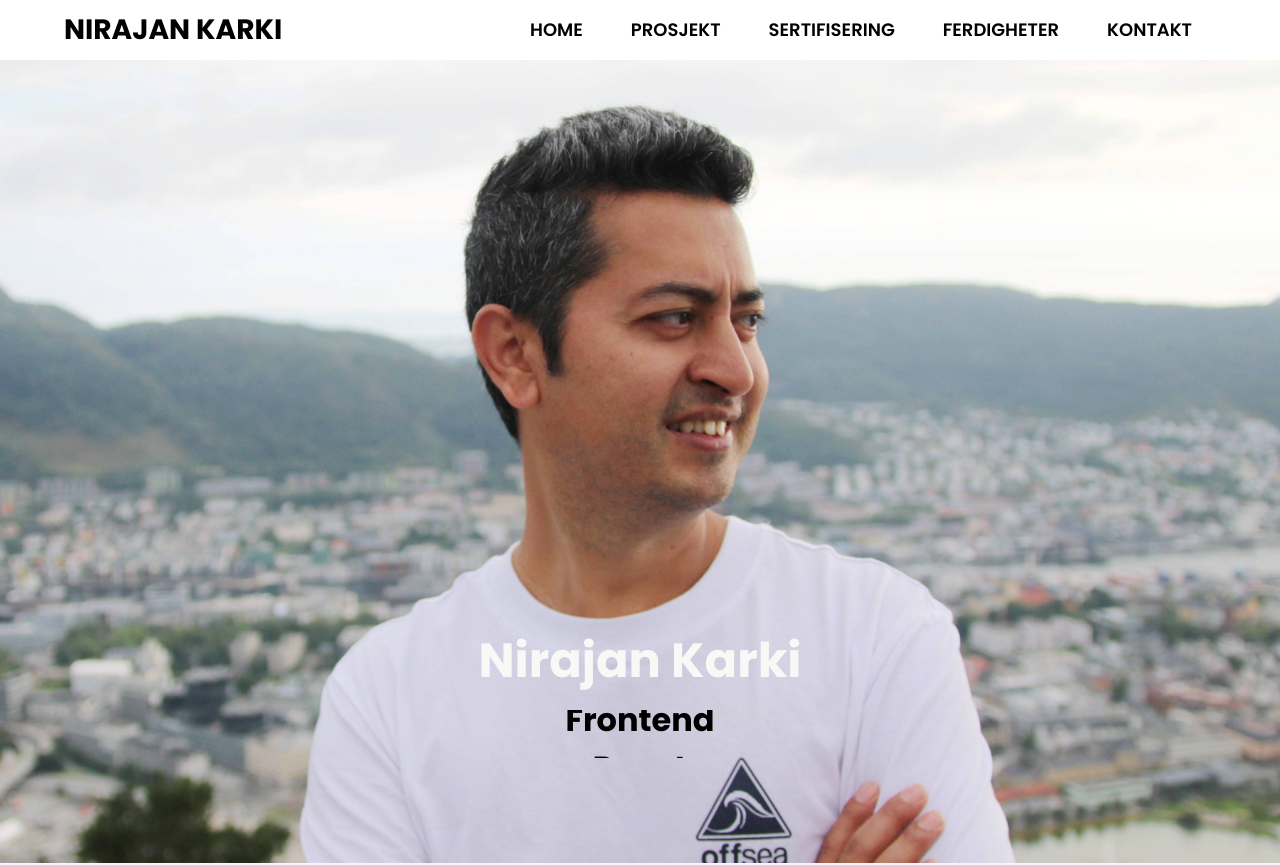
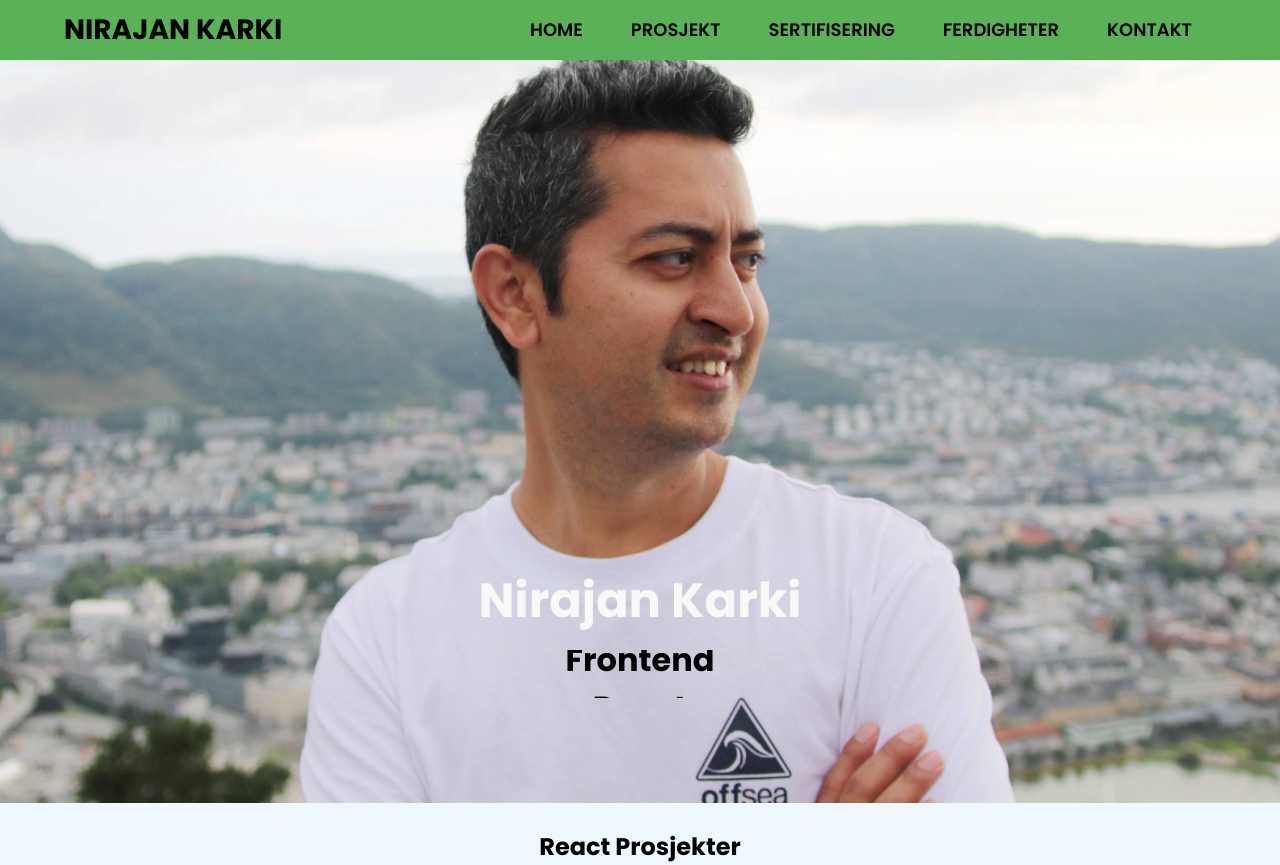
Before and after one commit to nirajan1985/portfolio-website, a React (Create React App) app: page / in a window 1280 px wide. Shown: the top 865 px of the page. Built offline with nearby package versions, Linux system fonts and the light colour scheme.

Commit message:
making navbar position fixed

```diff
--- a/src/components/Footer/Footer.css
+++ b/src/components/Footer/Footer.css
@@ -1,5 +1,5 @@
 footer {
-  background-color: antiquewhite;
+  background-color: rgb(104, 167, 103);
   text-align: center;
   font-size: 0.9rem;
   padding: 1rem 0;
--- a/src/components/Navbar/Navbar.css
+++ b/src/components/Navbar/Navbar.css
@@ -2,11 +2,12 @@
   display: flex;
   align-items: center;
   justify-content: space-between;
+  padding: 0 4rem;
   height: 60px;
-  position: relative;
+  position: fixed;
   width: 100%;
-  padding: 0 4rem;
   z-index: 1;
+  background-color: #59b256;
 }
 .logo {
   font-size: 28px;
@@ -72,6 +73,7 @@ ul a {
   .logo {
     font-size: 20px;
   }
+
   .mobile-menu-icon {
     font-size: 20px;
   }
--- a/src/components/intro/Intro.css
+++ b/src/components/intro/Intro.css
@@ -1,7 +1,7 @@
 .intro_container {
   padding-top: 3rem;
   background: url(/src/img/nirajan.jpg) center top;
-  position: relative;
+
   background-repeat: no-repeat;
   background-size: cover;
   height: 50.2rem;
```
